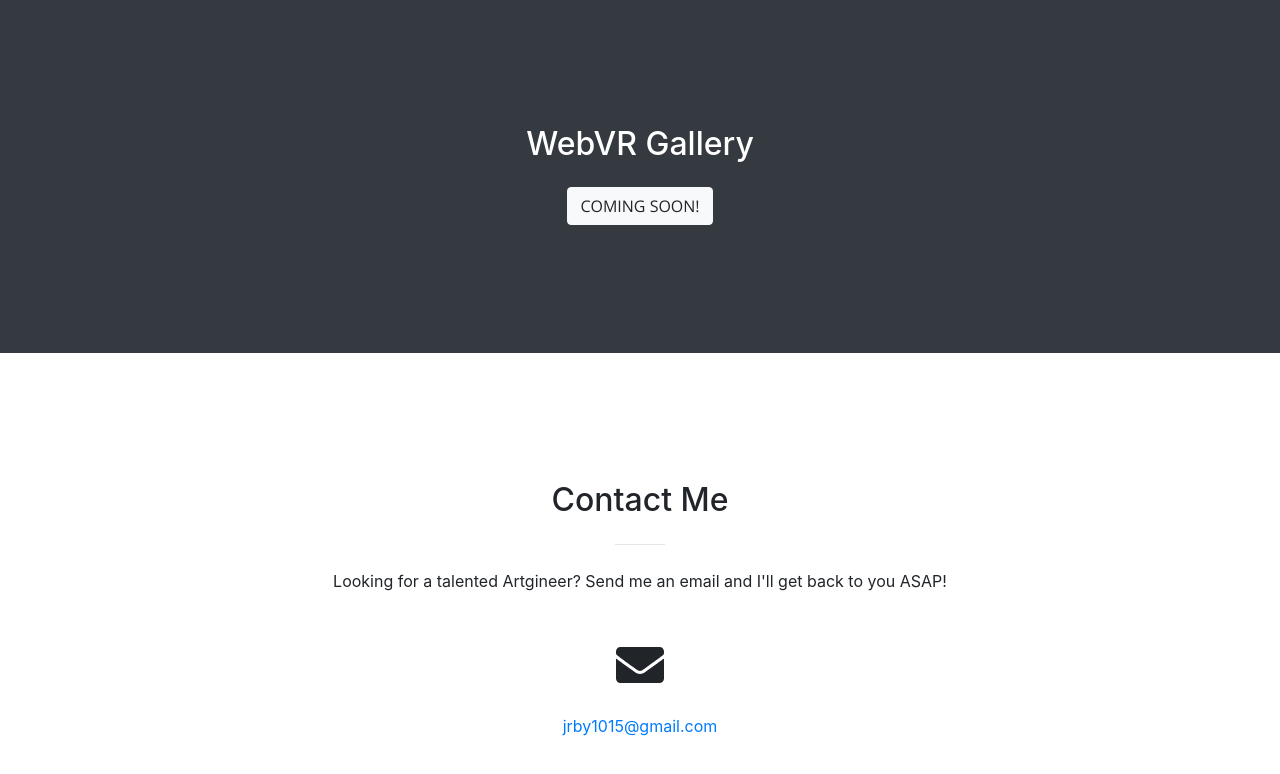
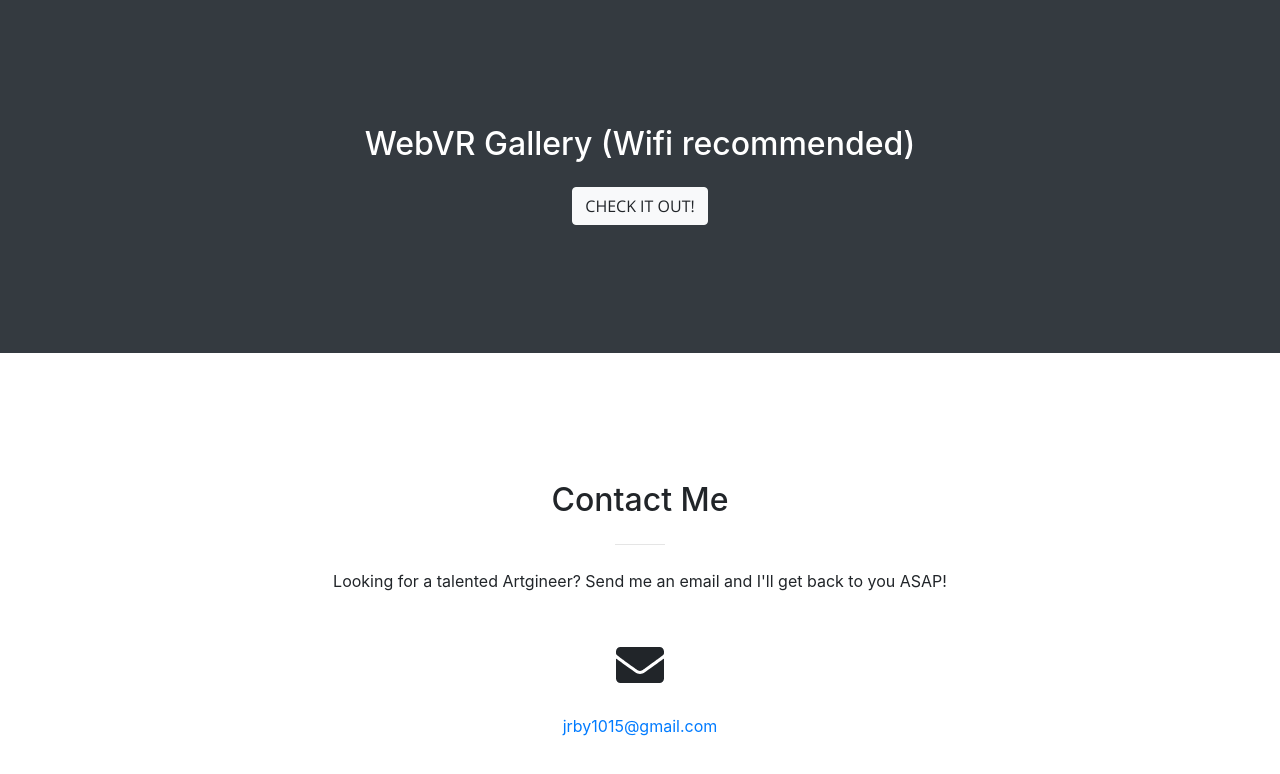
Before and after one commit to JacobYoung115/JacobYoung115.github.io, a website with bundled scripts: page index.html in a window 1280 px wide. Shown: the part 2366-3140 px from the top of the page. Built offline with nearby package versions, Linux system fonts and the light colour scheme.

Commit message:
updated content and button labels

```diff
--- a/index.html
+++ b/index.html
@@ -228,7 +228,7 @@
                     Photogammatry
                   </div>
                   <div class="project-name">
-                    Capstone
+                    In My Image
                   </div>
                 </div>
               </div>
@@ -256,8 +256,8 @@
 
     <section id="gallery" class="bg-dark text-white">
       <div class="container text-center">
-        <h2 class="mb-4">WebVR Gallery</h2>
-        <a target="_blank" class="btn btn-light btn-xl sr-button" href="#">Coming soon!</a>
+        <h2 class="mb-4">WebVR Gallery (Wifi recommended)</h2>
+        <a target="_blank" class="btn btn-light btn-xl sr-button" href="www.jacobyoung.io/gallery">Check it out!</a>
       </div>
     </section>
 
```
